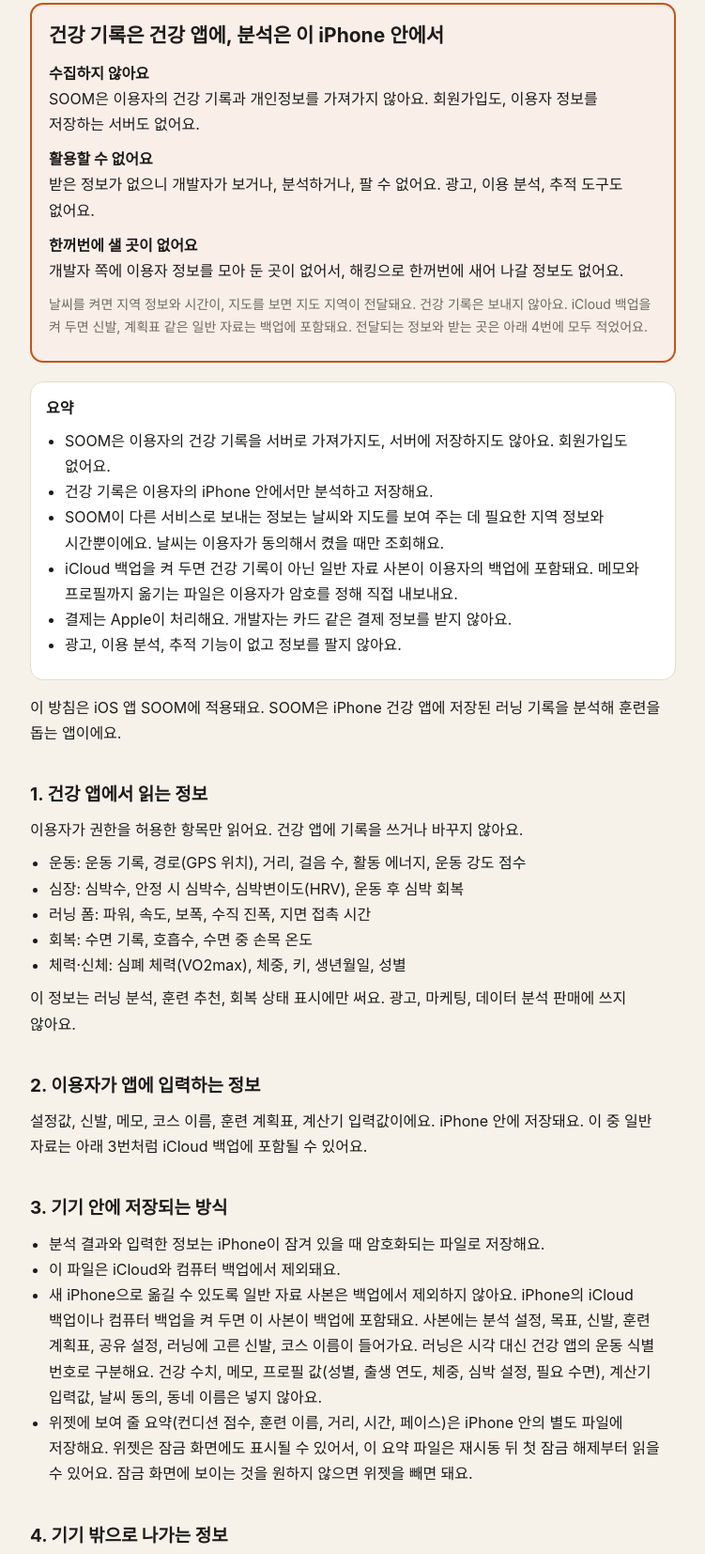
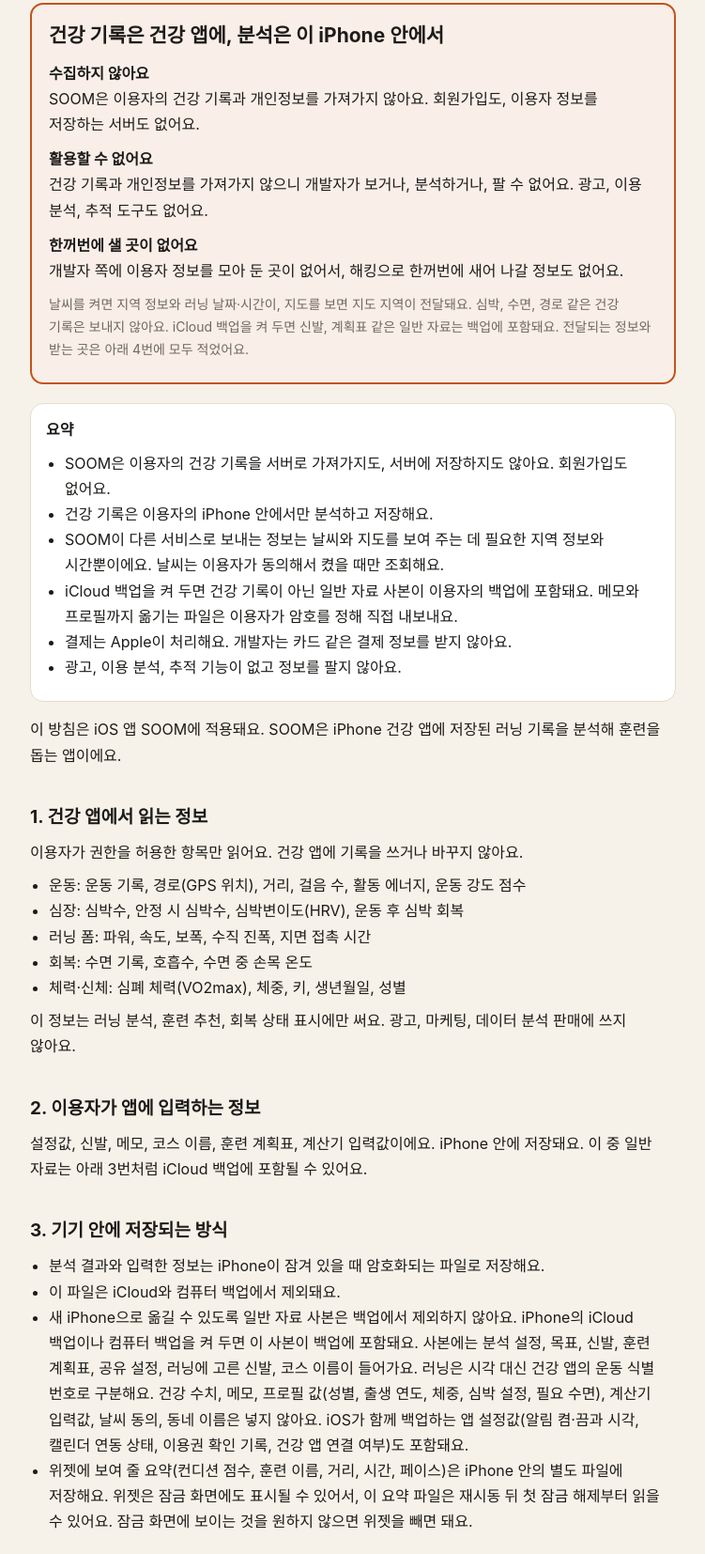
Before and after one commit to soom-run/soom-run.github.io, a plain HTML site: page privacy.html in a window 1280 px wide. Shown: the part 117-1771 px from the top of the page at 94% size, without its empty margins (264-1015 px from the left). Drawn offline with Linux system fonts and the light colour scheme.

Commit message:
개인정보처리방침: 문구를 앱 동작에 맞춤
전달되는 정보를 정확히 적고, 백업되는 앱 설정값과 데이터 지우기 범위를 추가

Co-Authored-By: Claude Opus 5.5 <noreply@anthropic.com>

```diff
--- a/privacy.html
+++ b/privacy.html
@@ -36,9 +36,9 @@ th { background: var(--card); }
 <section class="promise">
 <h2>건강 기록은 건강 앱에, 분석은 이 iPhone 안에서</h2>
 <p><strong>수집하지 않아요</strong>SOOM은 이용자의 건강 기록과 개인정보를 가져가지 않아요. 회원가입도, 이용자 정보를 저장하는 서버도 없어요.</p>
-<p><strong>활용할 수 없어요</strong>받은 정보가 없으니 개발자가 보거나, 분석하거나, 팔 수 없어요. 광고, 이용 분석, 추적 도구도 없어요.</p>
+<p><strong>활용할 수 없어요</strong>건강 기록과 개인정보를 가져가지 않으니 개발자가 보거나, 분석하거나, 팔 수 없어요. 광고, 이용 분석, 추적 도구도 없어요.</p>
 <p><strong>한꺼번에 샐 곳이 없어요</strong>개발자 쪽에 이용자 정보를 모아 둔 곳이 없어서, 해킹으로 한꺼번에 새어 나갈 정보도 없어요.</p>
-<p class="note">날씨를 켜면 지역 정보와 시간이, 지도를 보면 지도 지역이 전달돼요. 건강 기록은 보내지 않아요. iCloud 백업을 켜 두면 신발, 계획표 같은 일반 자료는 백업에 포함돼요. 전달되는 정보와 받는 곳은 아래 4번에 모두 적었어요.</p>
+<p class="note">날씨를 켜면 지역 정보와 러닝 날짜·시간이, 지도를 보면 지도 지역이 전달돼요. 심박, 수면, 경로 같은 건강 기록은 보내지 않아요. iCloud 백업을 켜 두면 신발, 계획표 같은 일반 자료는 백업에 포함돼요. 전달되는 정보와 받는 곳은 아래 4번에 모두 적었어요.</p>
 </section>
 
 <div class="box">
@@ -73,7 +73,7 @@ th { background: var(--card); }
 <ul>
 <li>분석 결과와 입력한 정보는 iPhone이 잠겨 있을 때 암호화되는 파일로 저장해요.</li>
 <li>이 파일은 iCloud와 컴퓨터 백업에서 제외돼요.</li>
-<li>새 iPhone으로 옮길 수 있도록 일반 자료 사본은 백업에서 제외하지 않아요. iPhone의 iCloud 백업이나 컴퓨터 백업을 켜 두면 이 사본이 백업에 포함돼요. 사본에는 분석 설정, 목표, 신발, 훈련 계획표, 공유 설정, 러닝에 고른 신발, 코스 이름이 들어가요. 러닝은 시각 대신 건강 앱의 운동 식별 번호로 구분해요. 건강 수치, 메모, 프로필 값(성별, 출생 연도, 체중, 심박 설정, 필요 수면), 계산기 입력값, 날씨 동의, 동네 이름은 넣지 않아요.</li>
+<li>새 iPhone으로 옮길 수 있도록 일반 자료 사본은 백업에서 제외하지 않아요. iPhone의 iCloud 백업이나 컴퓨터 백업을 켜 두면 이 사본이 백업에 포함돼요. 사본에는 분석 설정, 목표, 신발, 훈련 계획표, 공유 설정, 러닝에 고른 신발, 코스 이름이 들어가요. 러닝은 시각 대신 건강 앱의 운동 식별 번호로 구분해요. 건강 수치, 메모, 프로필 값(성별, 출생 연도, 체중, 심박 설정, 필요 수면), 계산기 입력값, 날씨 동의, 동네 이름은 넣지 않아요. iOS가 함께 백업하는 앱 설정값(알림 켬·끔과 시각, 캘린더 연동 상태, 이용권 확인 기록, 건강 앱 연결 여부)도 포함돼요.</li>
 <li>위젯에 보여 줄 요약(컨디션 점수, 훈련 이름, 거리, 시간, 페이스)은 iPhone 안의 별도 파일에 저장해요. 위젯은 잠금 화면에도 표시될 수 있어서, 이 요약 파일은 재시동 뒤 첫 잠금 해제부터 읽을 수 있어요. 잠금 화면에 보이는 것을 원하지 않으면 위젯을 빼면 돼요.</li>
 </ul>
 
@@ -146,7 +146,7 @@ th { background: var(--card); }
 <p>개발자는 이용자 정보를 보관하지 않아요. 기기에 저장된 정보는 이용자가 아래 방법으로 언제든 지울 수 있어요.</p>
 <ul>
 <li><strong>날씨 동의 철회:</strong> 설정 &gt; 날씨 끄기. 받아 둔 날씨와 동네 이름을 iPhone에서 지워요.</li>
-<li><strong>전체 삭제:</strong> 설정 &gt; 데이터 지우기. 앱에 저장된 분석 결과, 신발, 메모, 계획표, 설정, 위젯 요약, 예약된 알림을 지워요. 건강 앱의 원본 기록은 지워지지 않아요.</li>
+<li><strong>전체 삭제:</strong> 설정 &gt; 데이터 지우기. 앱에 저장된 분석 결과, 신발, 메모, 계획표, 설정, 위젯 요약, 예약된 알림을 지워요. 캘린더 접근이 켜져 있으면 캘린더 앱의 SOOM 목록도 지워요. 건강 앱의 원본 기록은 지워지지 않아요.</li>
 <li><strong>캘린더 연동 끄기:</strong> 월간 계획표의 스위치를 끄면 SOOM 캘린더를 지워요.</li>
 <li><strong>알림 끄기:</strong> 설정의 알림 스위치를 끄면 예약된 알림을 지워요.</li>
 <li><strong>건강 권한 철회:</strong> iPhone 설정 &gt; 개인정보 보호 및 보안 &gt; 건강 &gt; SOOM에서 바꿀 수 있어요.</li>
```
